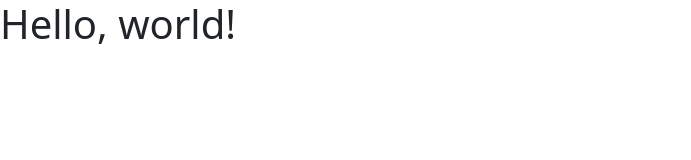
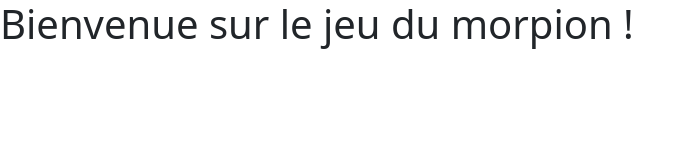
Before and after one commit to Marcos0230/TicTacToe, a plain HTML site: page index.html in a window 1280 px wide. Shown: the whole page, without its empty margins (0-691 px from the left). Drawn offline with nearby package versions, Linux system fonts and the light colour scheme.

Commit message:
Added some text to welcome the player

```diff
--- a/index.html
+++ b/index.html
@@ -3,14 +3,14 @@
 <head>
     <meta charset="utf-8">
     <meta content="width=device-width, initial-scale=1" name="viewport">
-    <title>Bootstrap demo</title>
+    <title>Jeu de morpion</title>
     <link crossorigin="anonymous" href="https://cdn.jsdelivr.net/npm/bootstrap@5.3.3/dist/css/bootstrap.min.css"
           integrity="sha384-QWTKZyjpPEjISv5WaRU9OFeRpok6YctnYmDr5pNlyT2bRjXh0JMhjY6hW+ALEwIH" rel="stylesheet">
     <link href="https://cdnjs.cloudflare.com/ajax/libs/font-awesome/6.7.1/css/all.min.css" rel="stylesheet">
     <link href="style.css" rel="stylesheet">
 </head>
 <body>
-<h1>Hello, world!</h1>
+<h1>Bienvenue sur le jeu du morpion !</h1>
 <script crossorigin="anonymous"
         integrity="sha384-YvpcrYf0tY3lHB60NNkmXc5s9fDVZLESaAA55NDzOxhy9GkcIdslK1eN7N6jIeHz"
         src="https://cdn.jsdelivr.net/npm/bootstrap@5.3.3/dist/js/bootstrap.bundle.min.js"></script>
```
